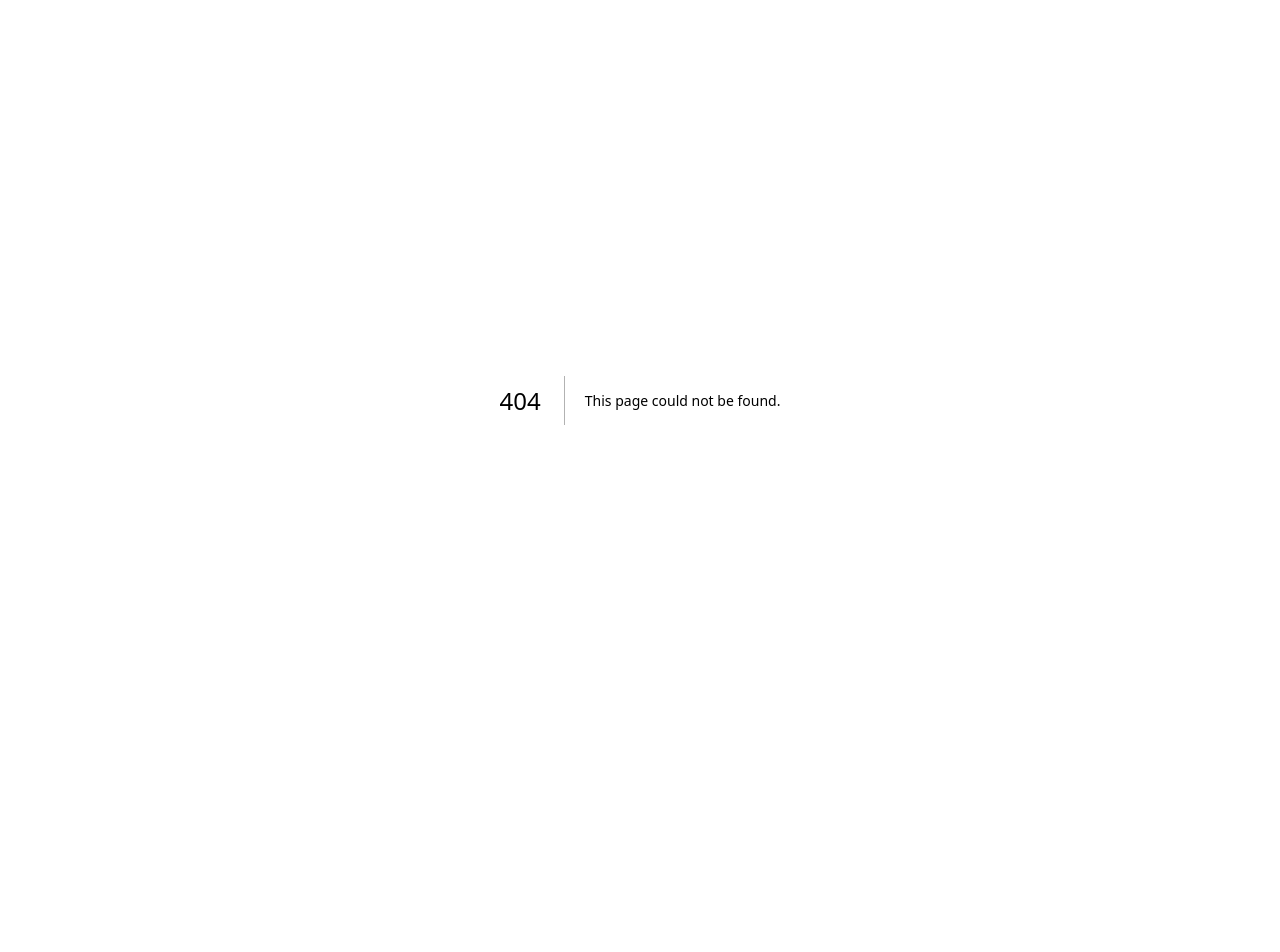
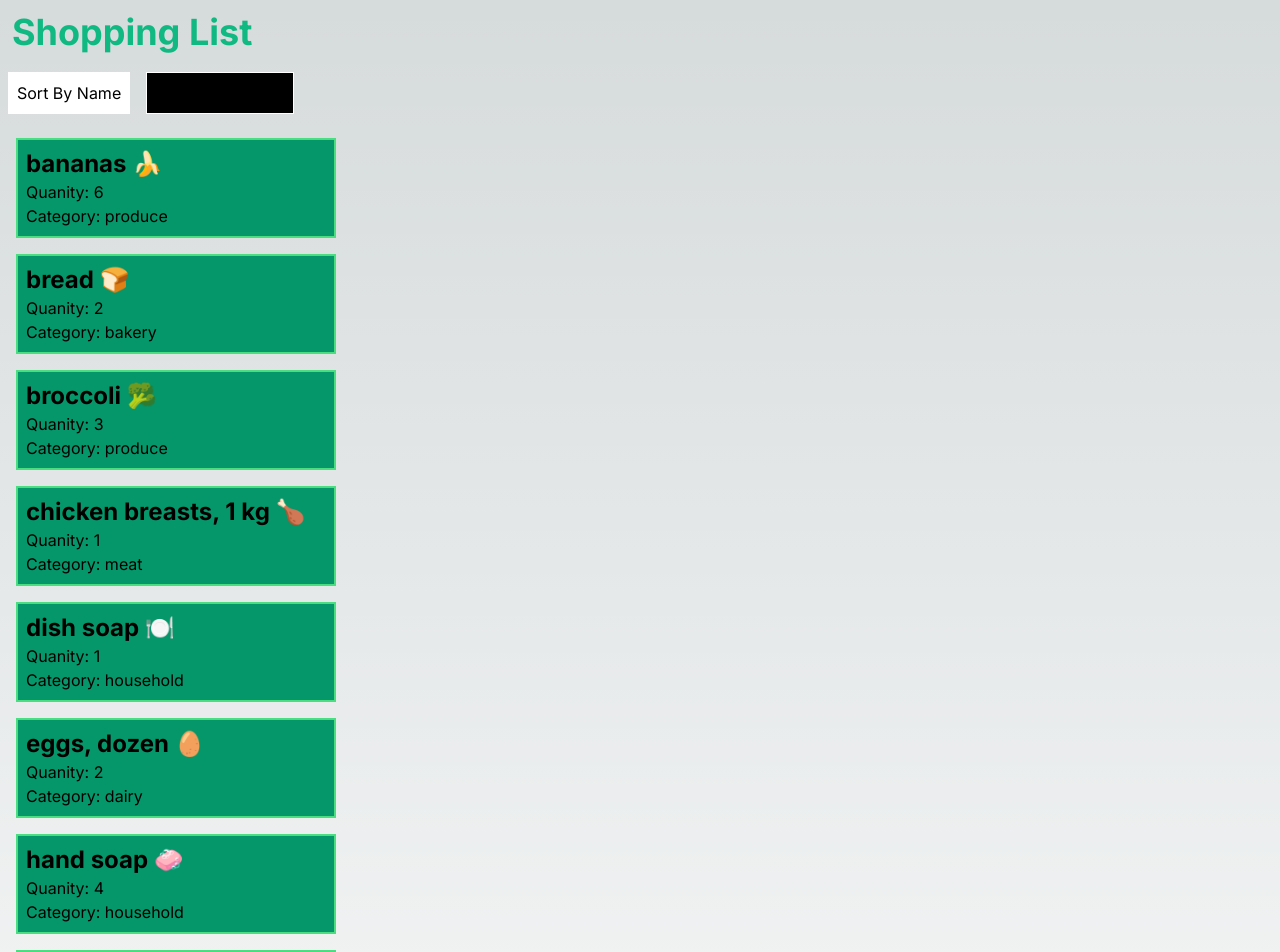
Before and after one commit to IvanTemplora/cprg306-assignments, a Next.js app: page /week5 in a window 1280 px wide. Before the commit this address had no page. Shown: the top 952 px of the page. Before the commit the page ends 800 px from the top, so only its background shows below. Built offline with nearby package versions, Linux system fonts and the light colour scheme.

Commit message:
Completed Week 5 Assignment

```diff
--- a/app/page.js
+++ b/app/page.js
@@ -9,7 +9,8 @@ export default function Home() {
       <div className="m-4 font-bold">
         <Link href="week2">Week 2</Link><br />
         <Link href="week3">Week 3</Link><br />
-        <Link href="week4">Week 4</Link>
+        <Link href="week4">Week 4</Link><br />
+        <Link href="week5">Week 5</Link>
       </div>
     </main>
   )
--- /dev/null
+++ b/app/week5/item-list.js
@@ -0,0 +1,37 @@
+"use client";
+
+import Item from "./item";
+import { useState } from "react";
+import items from "./items.json";
+
+export default function ItemList() {
+
+    const [sortBy, setSortBy] = useState("name");
+
+    const sortedList = [...items]
+
+    if(sortBy === "name"){
+        sortedList.sort((a, b) => a.name.localeCompare(b.name));
+    }
+    else if(sortBy === "category"){
+        sortedList.sort((a, b) => a.category.localeCompare(b.category));
+    }
+
+      return(
+        <main>
+            <div>
+                <button
+                className={`border border-white p-2 m-2 ${sortBy === "name" ? 'bg-white text-black' : 'bg-black'}`}
+                onClick={() => setSortBy("name")}>Sort By Name</button>
+                <button
+                className={`border border-white p-2 m-2 ${sortBy === "category" ? 'bg-white text-black' : 'bg-black'}`}
+                onClick={() => setSortBy("category")}>Sort By Category</button>
+            </div>
+            <div>
+                {sortedList.map((item) => (
+                    <Item key={item.id} name={item.name} category={item.category} quantity={item.quantity} />
+                ))}
+            </div>
+        </main>
+      )
+}
--- /dev/null
+++ b/app/week5/item.js
@@ -0,0 +1,11 @@
+export default function Item({name, quantity, category}){
+    return(
+        <div className="border-2 border-green-400 bg-emerald-600 w-full max-w-xs m-4 p-2">
+            <ul>
+                <li className="font-bold text-2xl">{name}</li>
+                <li className="text-base">Quanity: {quantity}</li>
+                <li className="text-base">Category: {category}</li>
+            </ul>
+        </div>
+    )
+}
--- /dev/null
+++ b/app/week5/items.json
@@ -0,0 +1,74 @@
+[
+    {
+      "id": "1h2GJKH12gkHG31h1H",
+      "name": "milk, 4 L 🥛",
+      "quantity": 1,
+      "category": "dairy"
+    },
+    {
+      "id": "2KJH3k2j3H1k2J3K1H",
+      "name": "bread 🍞",
+      "quantity": 2,
+      "category": "bakery"
+    },
+    {
+      "id": "3h2KJH3k2j3H1k2J3",
+      "name": "eggs, dozen 🥚",
+      "quantity": 2,
+      "category": "dairy"
+    },
+    {
+      "id": "4k2J3K1H2GJKH12gk",
+      "name": "bananas 🍌",
+      "quantity": 6,
+      "category": "produce"
+    },
+    {
+      "id": "5H1h1H2KJH3k2j3H",
+      "name": "broccoli 🥦",
+      "quantity": 3,
+      "category": "produce"
+    },
+    {
+      "id": "6H1k2J3K1H2GJKH1",
+      "name": "chicken breasts, 1 kg 🍗",
+      "quantity": 1,
+      "category": "meat"
+    },
+    {
+      "id": "7gkHG31h1H2KJH3k",
+      "name": "pasta sauce 🍝",
+      "quantity": 3,
+      "category": "canned goods"
+    },
+    {
+      "id": "8j3H1k2J3K1H2GJK",
+      "name": "spaghetti, 454 g 🍝",
+      "quantity": 2,
+      "category": "dry goods"
+    },
+    {
+      "id": "9H12gkHG31h1H2KJ",
+      "name": "toilet paper, 12 pack 🧻",
+      "quantity": 1,
+      "category": "household"
+    },
+    {
+      "id": "10H3k2j3H1k2J3K1",
+      "name": "paper towels, 6 pack",
+      "quantity": 1,
+      "category": "household"
+    },
+    {
+      "id": "11k2J3K1H2GJKH12",
+      "name": "dish soap 🍽️",
+      "quantity": 1,
+      "category": "household"
+    },
+    {
+      "id": "12GJKH12gkHG31h1",
+      "name": "hand soap 🧼",
+      "quantity": 4,
+      "category": "household"
+    }
+  ]
--- /dev/null
+++ b/app/week5/page.js
@@ -0,0 +1,10 @@
+import ItemList from "./item-list"
+
+export default function Home() {
+    return(
+        <main>
+            <h1 className="text-4xl font-bold m-3 text-emerald-500">Shopping List</h1>
+            <ItemList />
+        </main>
+    )
+}
```
